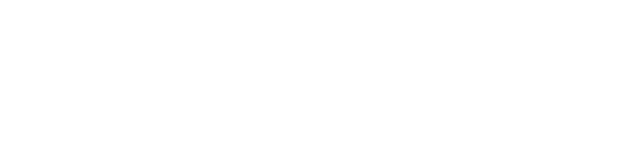
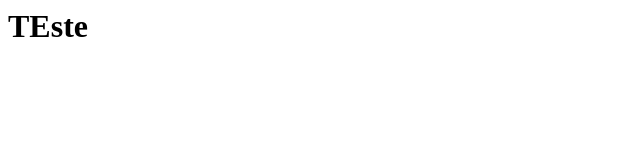
Before and after one commit to j3113rs0n/amazonia, a plain HTML site: page index.html in a window 1280 px wide. Shown: the whole page, without its empty margins (0-640 px from the left). Drawn offline with Linux system fonts and the light colour scheme.

Commit message:
Alteração

```diff
--- a/index.html
+++ b/index.html
@@ -3,6 +3,6 @@
         <title>A Amazônia</title>
     </head>
     <body>
-
+        <h1>TEste</h1>
     </body>
 </html>
```
